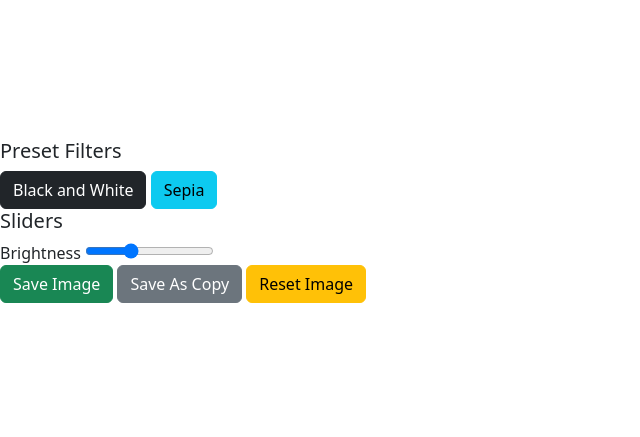
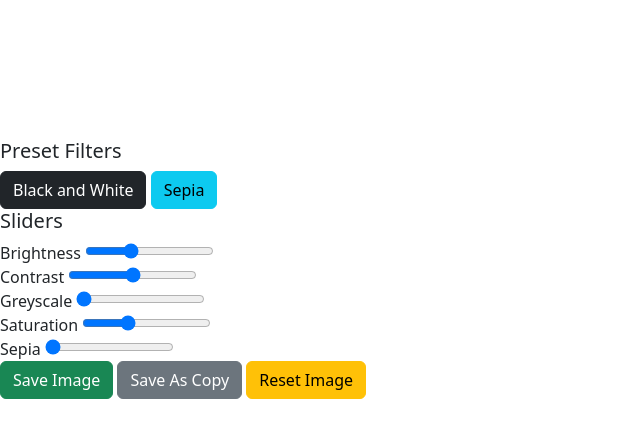
Before and after one commit to rxperez12/pixly, a website built with Vite: page fe/edit.html in a window 1280 px wide. Shown: the part 73-510 px from the top of the page, without its empty margins (0-640 px from the left). Built offline with nearby package versions, Linux system fonts and the light colour scheme.

Commit message:
sliders for custom image editing

```diff
--- a/fe/edit.html
+++ b/fe/edit.html
@@ -29,8 +29,20 @@
 
       <div class="image-sliders">
         <h5>Sliders</h5>
-        <label for="brightnessSlider">Brightness</label>
-        <input class="brightnessSlider" type="range" value="100" min="0" max="300">
+        <label for="brightness-slider">Brightness</label>
+        <input class="brightness-slider" type="range" value="100" min="0" max="300" onchange="applyFilters()"><br>
+
+        <label for="contrast-slider">Contrast</label>
+        <input class="contrast-slider" type="range" value="100" min="0" max="200" onchange="applyFilters()"><br>
+
+        <label for="greyscale-slider">Greyscale</label>
+        <input class="greyscale-slider" type="range" value="0" min="0" max="100" onchange="applyFilters()"><br>
+
+        <label for="saturation-slider">Saturation</label>
+        <input class="saturation-slider" type="range" value="100" min="0" max="300" onchange="applyFilters()"><br>
+
+        <label for="sepia-slider">Sepia</label>
+        <input class="sepia-slider" type="range" value="0" min="0" max="200" onchange="applyFilters()"><br>
       </div>
 
     </div>
```
